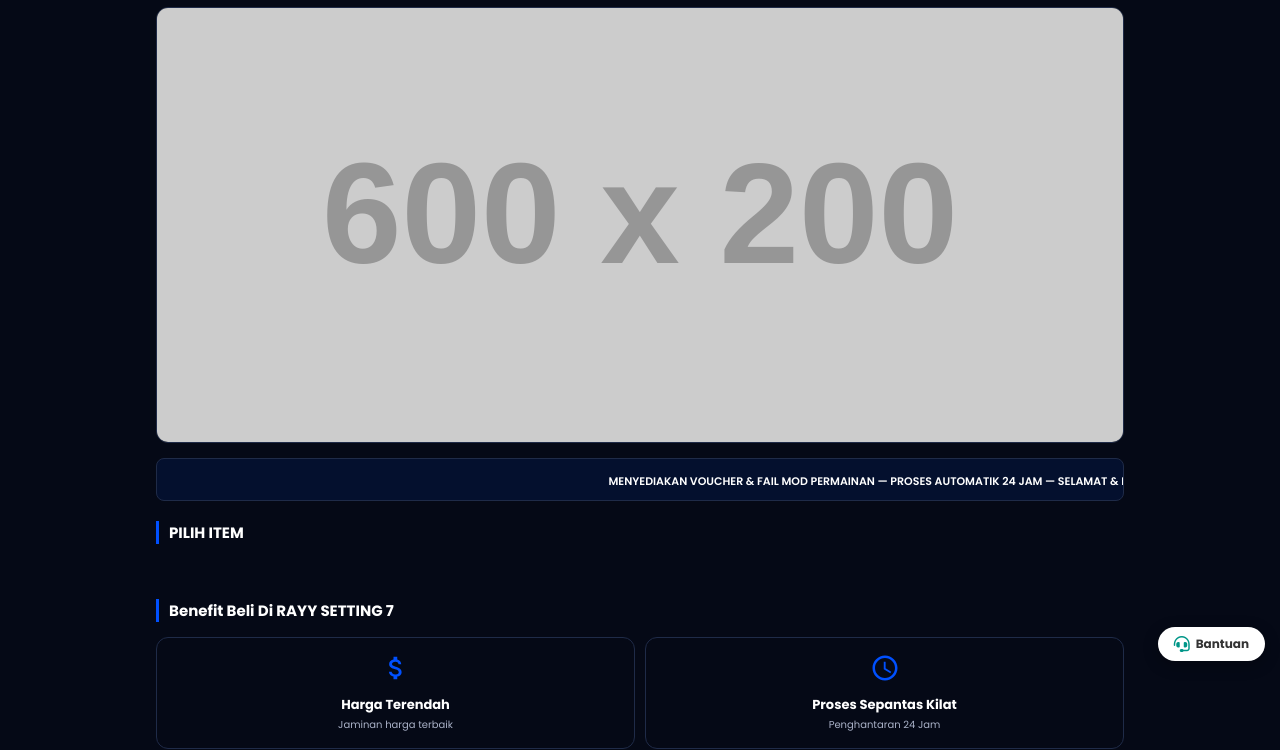
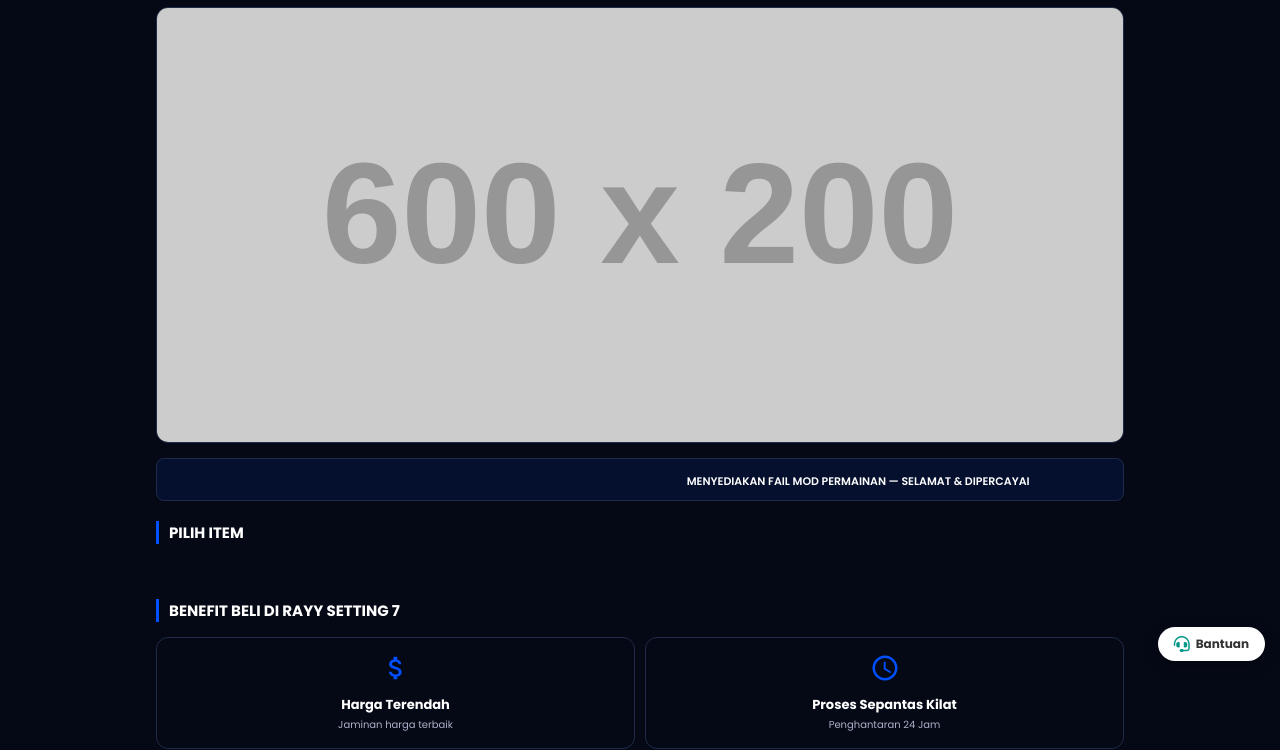
Before and after one commit to akungh12/Rayy, a plain HTML site: page public/index.html in a window 1280 px wide. Shown: the part 69-819 px from the top of the page. Drawn offline with Linux system fonts and the light colour scheme; no server answers.

Commit message:
Update index.html

```diff
--- a/public/index.html
+++ b/public/index.html
@@ -48,12 +48,12 @@
                 <img src="images/banner.jpg" alt="Banner" onerror="this.src='https://placehold.co/600x200/222/0050FF?text=BANNER+RAYYSETTING7'">
             </div>
             <div class="running-text-container">
-                <div class="running-text">MENYEDIAKAN VOUCHER & FAIL MOD PERMAINAN — PROSES AUTOMATIK 24 JAM — SELAMAT & DIPERCAYAI</div>
+                <div class="running-text">MENYEDIAKAN FAIL MOD PERMAINAN — SELAMAT & DIPERCAYAI</div>
             </div>
             <div class="section-title">PILIH ITEM</div>
             <div id="category-list" class="game-grid"></div>
             <div style="margin-top:40px;">
-                <div class="section-title">Benefit Beli Di RAYY SETTING 7</div>
+                <div class="section-title">BENEFIT BELI DI RAYY SETTING 7</div>
                 <div class="info-grid">
                     <div class="info-card"><div class="info-icon"><svg viewBox="0 0 24 24"><path d="M11.8 10.9c-2.27-.59-3-1.2-3-2.15 0-1.09 1.01-1.85 2.7-1.85 1.78 0 2.44.85 2.5 2.1h2.21c-.07-1.72-1.12-3.3-3.21-3.81V3h-3v2.16c-1.94.42-3.5 1.68-3.5 3.61 0 2.31 1.91 3.46 4.7 4.13 2.5.6 3 1.48 3 2.41 0 .69-.49 1.79-2.7 1.79-2.06 0-2.87-.92-2.98-2.1h-2.2c.12 2.19 1.76 3.42 3.68 3.83V21h3v-2.15c1.95-.37 3.5-1.5 3.5-3.55 0-2.84-2.43-3.81-4.7-4.4z"/></svg></div><div class="info-title">Harga Terendah</div><div class="info-desc">Jaminan harga terbaik</div></div>
                     <div class="info-card"><div class="info-icon"><svg viewBox="0 0 24 24"><path d="M12 2C6.48 2 2 6.48 2 12s4.48 10 10 10 10-4.48 10-10S17.52 2 12 2zm0 18c-4.41 0-8-3.59-8-8s3.59-8 8-8 8 3.59 8 8-3.59 8-8 8zm.5-13H11v6l5.25 3.15.75-1.23-4.5-2.67z"/></svg></div><div class="info-title">Proses Sepantas Kilat</div><div class="info-desc">Penghantaran 24 Jam</div></div>
```
